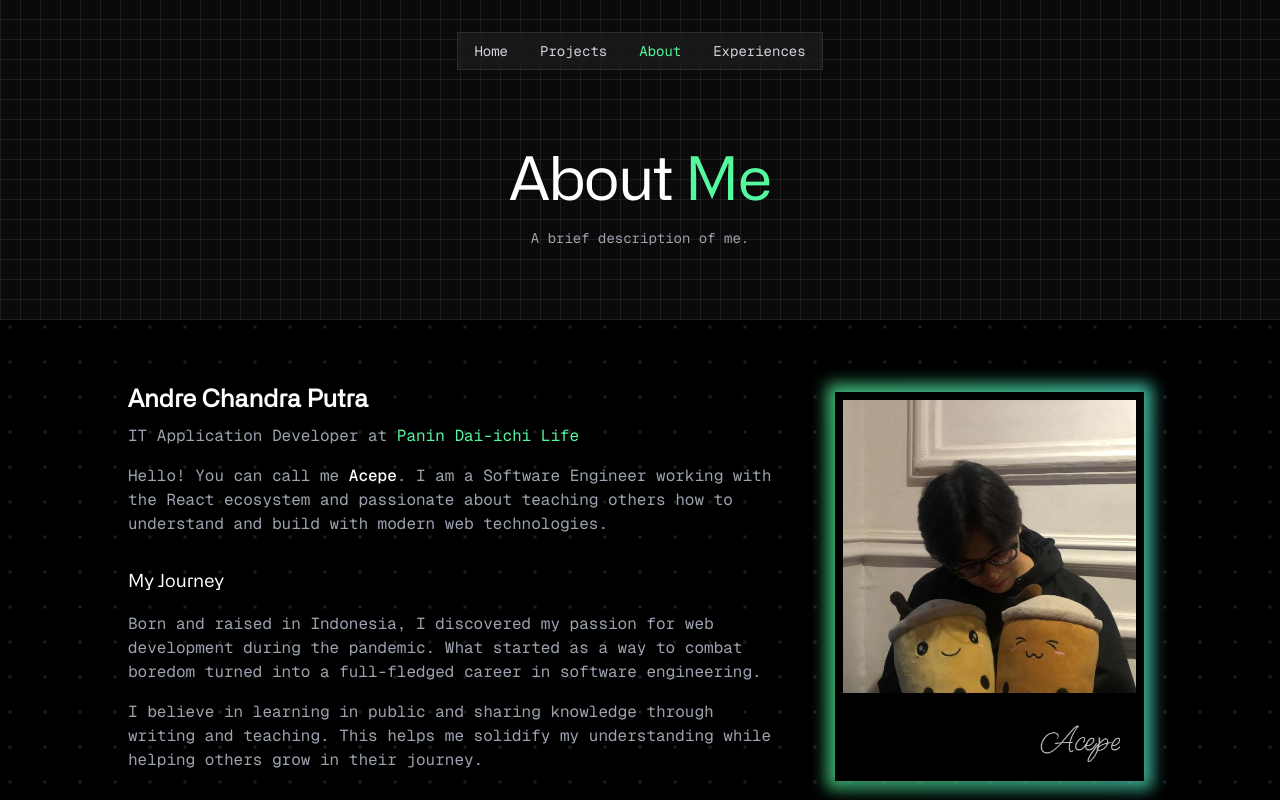
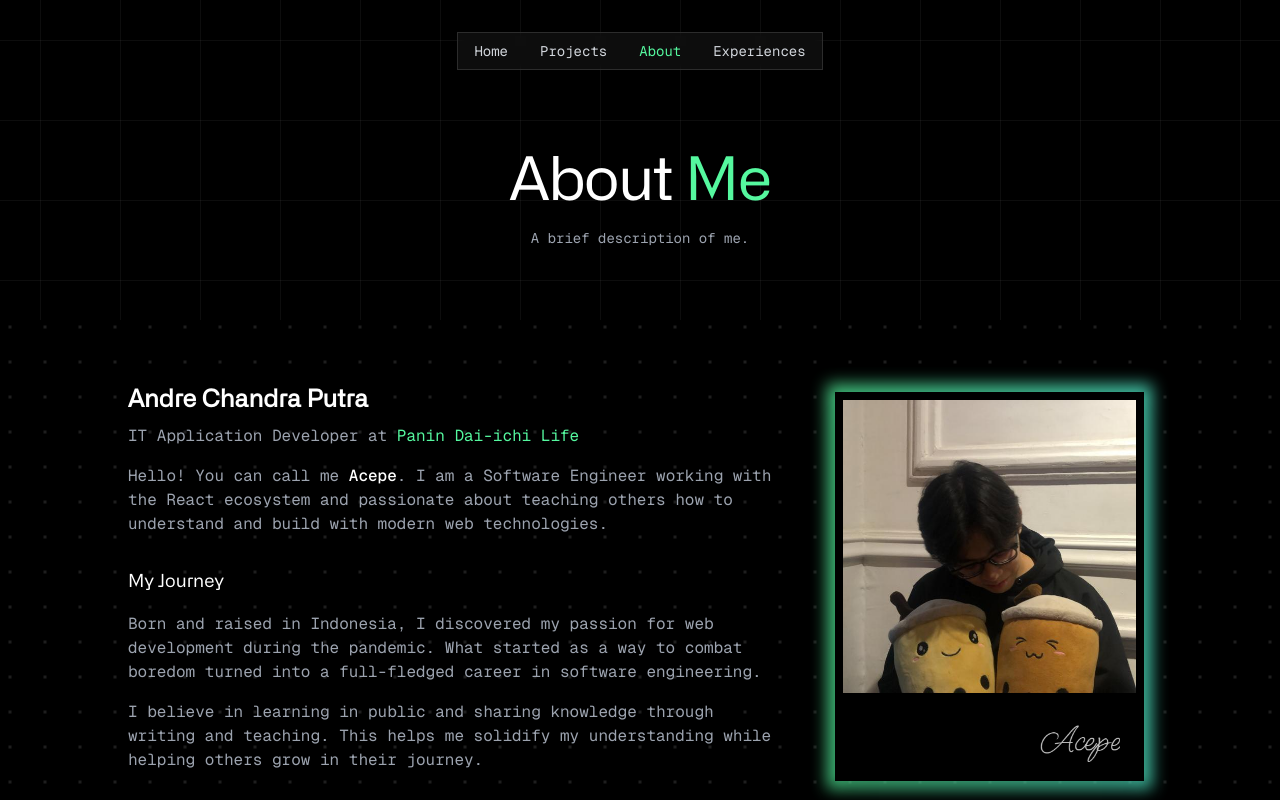
Before and after one commit to andrechandra/andrechandra-portfolio, a Next.js app: page /about in a window 1280 px wide. Shown: the top 800 px of the page. Built offline with nearby package versions, Linux system fonts and the light colour scheme.

Commit message:
Fixed footer and header component

```diff
--- a/components/footer-component.tsx
+++ b/components/footer-component.tsx
@@ -12,7 +12,7 @@ import { socialLinks } from '@/constants/socials'
 
 export const Footer = () => {
   return (
-    <footer className="py-6 text-center text-xs sm:text-sm text-muted-foreground space-y-4">
+    <footer className="py-6 text-center text-xs sm:text-sm text-muted-foreground space-y-4 bg-black">
       <div className="relative flex items-center justify-center w-full">
         <div className="absolute left-0 w-1/4 h-[1px] bg-gradient-to-r from-transparent to-[#2c2c2c]"></div>
         <Separator className="w-1/2 bg-[#2c2c2c]" />
--- a/components/header-component.tsx
+++ b/components/header-component.tsx
@@ -69,8 +69,7 @@ export default function Header({
         initial={{ opacity: 0 }}
         animate={{ opacity: 1 }}
         transition={{ duration: 0.2 }}
-        className="absolute inset-0 opacity-60"
-        style={backgroundStyles[backgroundVariant]}
+        className="absolute inset-0 opacity-60 bg-grid-hero"
       />
       {/* Content */}
       <div className="relative z-10 text-center space-y-4 px-4">
```
